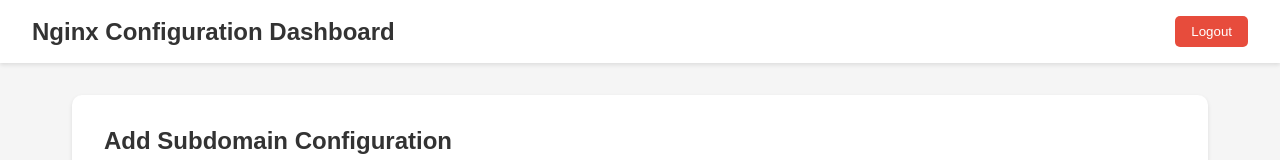
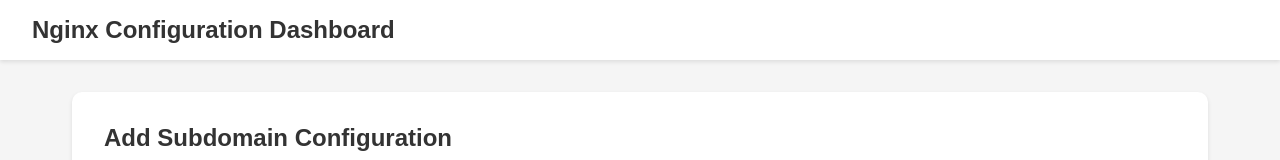
Before and after one commit to Baastheglass/Nginx_UI, a Next.js app in the folder front_end/nginx-ui/: page /dashboard in a window 1280 px wide. Shown: the top 160 px of the page. Built offline with nearby package versions, Linux system fonts and the light colour scheme; no server answers; sample sign-in values are in the browser's storage.

Commit message:
gotten rid of the problematic logout button

```diff
--- a/front_end/nginx-ui/src/app/dashboard/page.js
+++ b/front_end/nginx-ui/src/app/dashboard/page.js
@@ -91,9 +91,6 @@
     <div className={styles.container}>
       <header className={styles.header}>
         <h1>Nginx Configuration Dashboard</h1>
-        <button onClick={handleLogout} className={styles.logoutButton}>
-          Logout
-        </button>
       </header>
 
       <main className={styles.main}>
```
Also changed, not shown: 1 other file (tests, documents, lock files or other folders).
